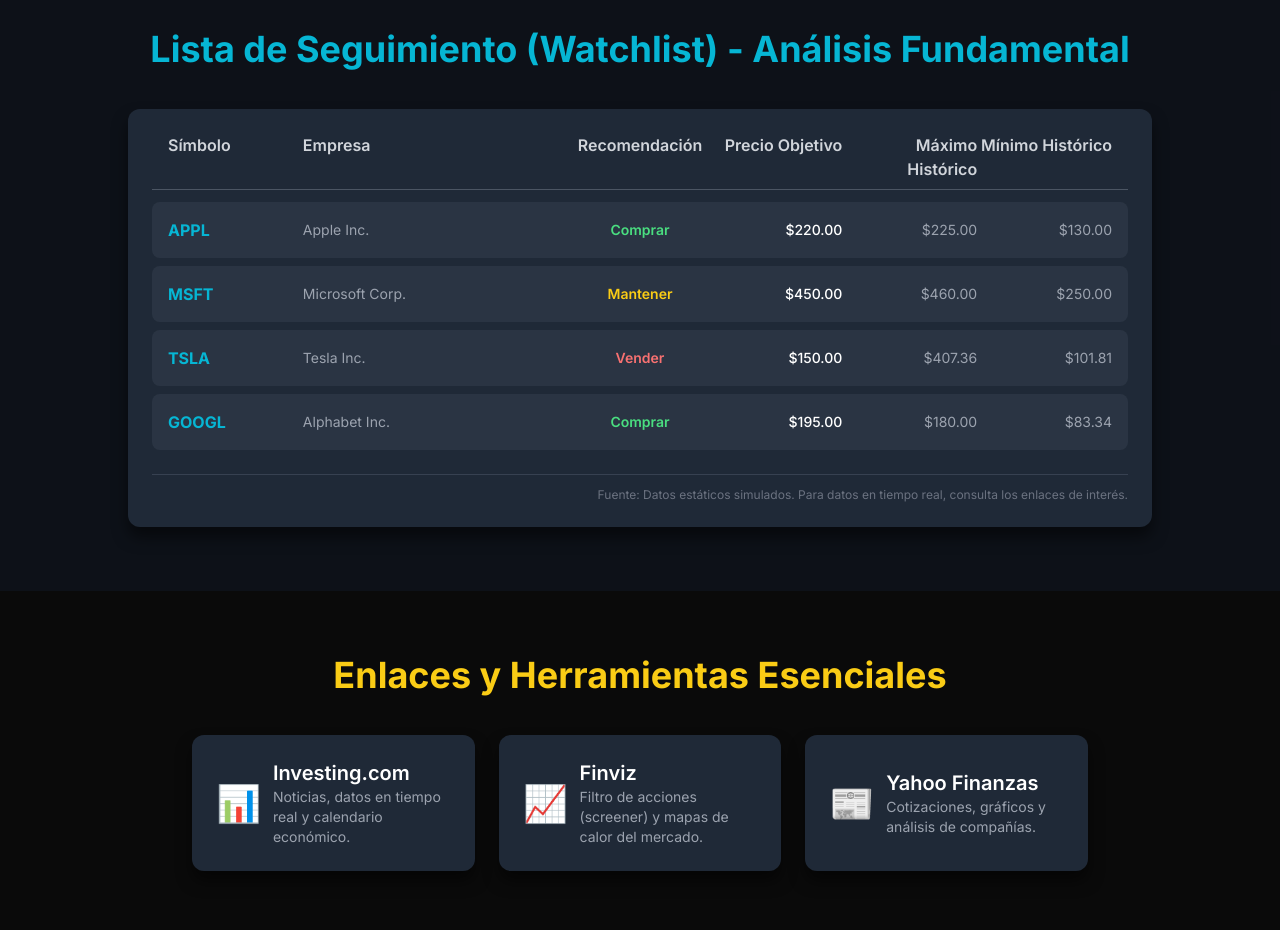
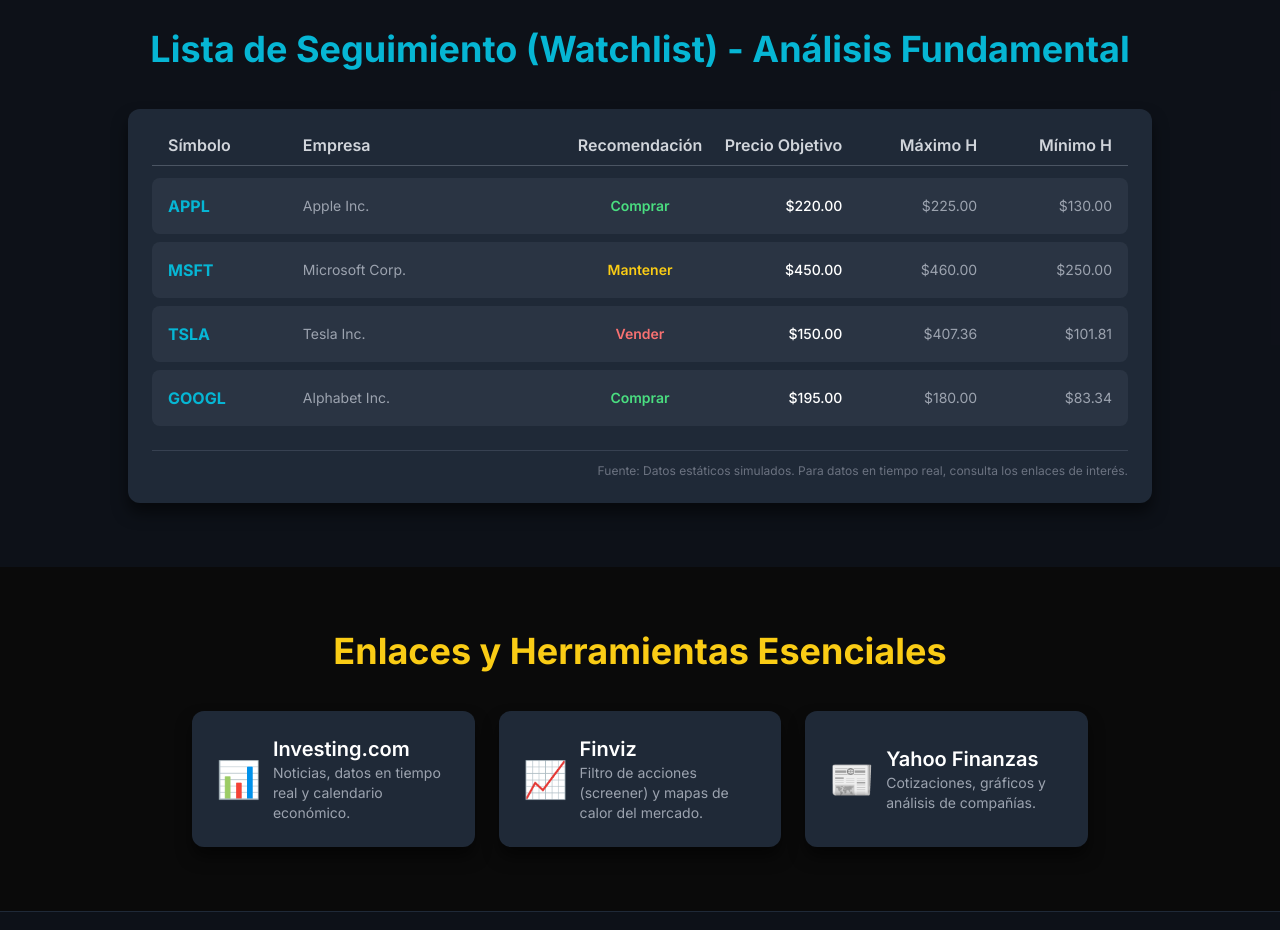
Before and after one commit to pixaric/mabuya_trading, a plain HTML site: page index.html in a window 1280 px wide. Shown: the part 1180-2110 px from the top of the page. Drawn offline with nearby package versions, Linux system fonts and the light colour scheme.

Commit message:
Update index.html

```diff
--- a/index.html
+++ b/index.html
@@ -262,8 +262,8 @@
                     <div class="w-2/6 hidden sm:block">Empresa</div>
                     <div class="w-1/6 text-center">Recomendación</div>
                     <div class="w-1/6 text-right">Precio Objetivo</div>
-                    <div class="w-1/6 text-right hidden lg:block">Máximo Histórico</div>
-                    <div class="w-1/6 text-right hidden lg:block">Mínimo Histórico</div>
+                    <div class="w-1/6 text-right hidden lg:block">Máximo H</div>
+                    <div class="w-1/6 text-right hidden lg:block">Mínimo H</div>
                 </div>
             `;
 
```
